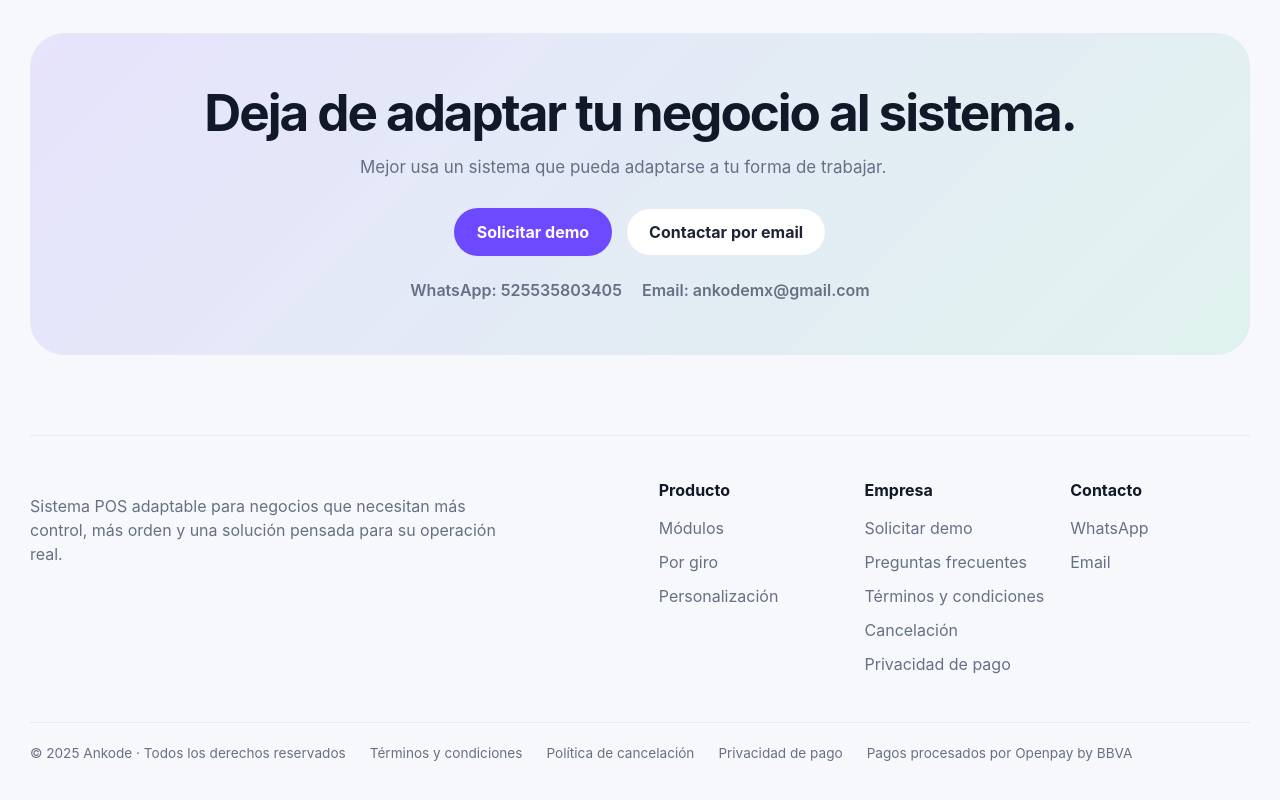
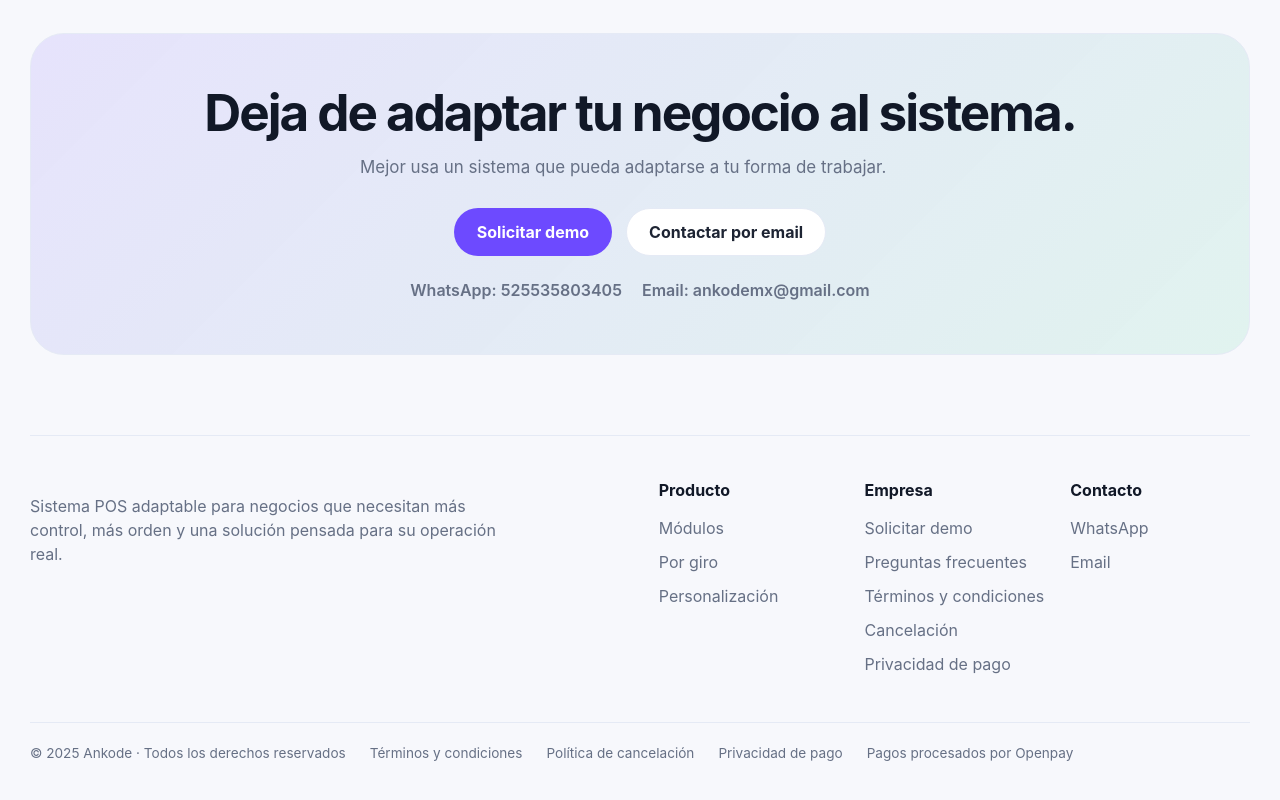
Before and after one commit to alefdel20/ankode, a React (Vite) app in the folder frontend/: page / in a window 1280 px wide. Shown: the part 9610-10410 px from the top of the page. Built offline with nearby package versions, Linux system fonts and the light colour scheme.

Commit message:
feat: cambios en nombre de Openpay by... por openpay

```diff
--- a/frontend/src/App.jsx
+++ b/frontend/src/App.jsx
@@ -827,7 +827,7 @@ function App() {
           <a href="/legal?doc=terms" target="_blank" rel="noreferrer" style={{ color: 'var(--muted)' }}>Términos y condiciones</a>
           <a href="/legal?doc=cancellation" target="_blank" rel="noreferrer" style={{ color: 'var(--muted)' }}>Política de cancelación</a>
           <a href="/legal?doc=privacy" target="_blank" rel="noreferrer" style={{ color: 'var(--muted)' }}>Privacidad de pago</a>
-          <span>Pagos procesados por Openpay by BBVA</span>
+          <span>Pagos procesados por Openpay</span>
         </div>
       </footer>
 
--- a/frontend/src/constants/plans.js
+++ b/frontend/src/constants/plans.js
@@ -130,10 +130,10 @@ export const TERMS = {
   refundPolicy:
     'Según política de Openpay y términos de servicio de Ankode. Aplica para cobros duplicados o errores técnicos comprobables.',
   currency: 'Pesos Mexicanos (MXN) con IVA incluido',
-  renewalType: 'Automática vía token guardado en Openpay by BBVA',
+  renewalType: 'Automática vía token guardado en Openpay',
   annualNote:
     'Al contratar plan anual pagas 10 mensualidades y recibes 12 meses de servicio (2 meses gratis — ahorro del 16.7%)',
   dataPolicy:
-    'Los datos de tarjeta son tokenizados directamente por Openpay by BBVA. Ankode nunca almacena datos de pago.',
+    'Los datos de tarjeta son tokenizados directamente por Openpay. Ankode nunca almacena datos de pago.',
   supportEmail: 'ankodemx@gmail.com',
 };
```
